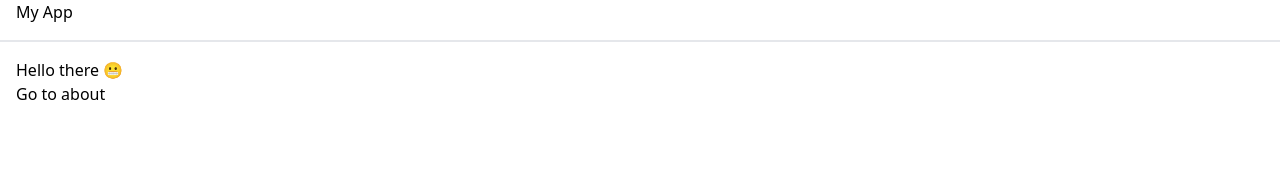
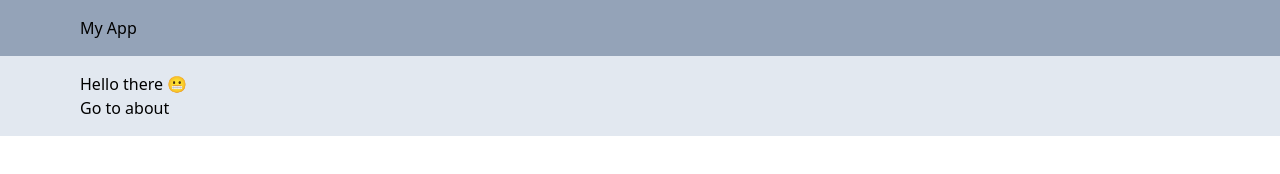
Before and after one commit to benwakeford/ringout-astro, an Astro site: page / in a window 1280 px wide. Built offline with nearby package versions, Linux system fonts and the light colour scheme; Astro itself is replaced by a stand-in of ours.

Commit message:
Basic defaults for container

```diff
--- a/src/components/header.tsx
+++ b/src/components/header.tsx
@@ -1,7 +1,7 @@
 export default function Header() {
   return (
-    <header>
-      <div className="container mx-auto px-4 border-b-2 pb-4 mb-4">
+    <header className="bg-slate-400">
+      <div className="container py-4">
         <h1>My App</h1>
       </div>
     </header>
--- a/src/layouts/main-layout.astro
+++ b/src/layouts/main-layout.astro
@@ -13,8 +13,8 @@ console.log(title);
 	</head>
 	<body>
 		<Header />
-    <main>
-      <div class="container mx-auto px-4">
+    <main class="bg-slate-200 py-4">
+      <div class="container">
         <slot />
       </div>
     </main>
--- a/tailwind.config.cjs
+++ b/tailwind.config.cjs
@@ -2,7 +2,16 @@
 module.exports = {
 	content: ['./src/**/*.{astro,html,js,jsx,md,mdx,svelte,ts,tsx,vue}'],
 	theme: {
-		extend: {},
+    container: {
+      center: true,
+      padding: {
+        DEFAULT: '1rem',
+        sm: '2rem',
+        lg: '4rem',
+        xl: '5rem',
+        '2xl': '6rem',
+      },
+    },
 	},
 	plugins: [],
 }
```
